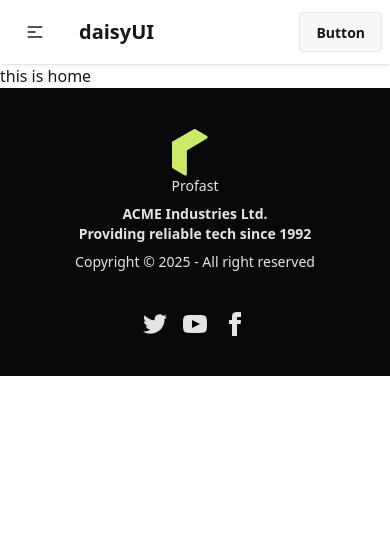
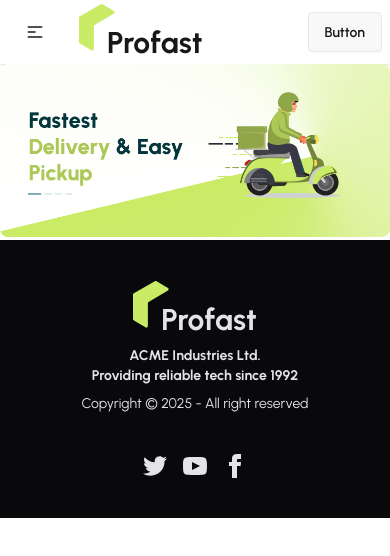
Before and after one commit to FahimSakib270/proFast-Server, a React (Vite) app: page / in a window 390 px wide. Shown: the top 556 px of the page. Built offline with nearby package versions, Linux system fonts and the light colour scheme.

Commit message:
banner using react-responsive-carosuel

```diff
--- a/package.json
+++ b/package.json
@@ -14,6 +14,7 @@
     "daisyui": "^5.0.43",
     "react": "^19.1.0",
     "react-dom": "^19.1.0",
+    "react-responsive-carousel": "^3.2.23",
     "react-router": "^7.6.2",
     "tailwindcss": "^4.1.10"
   },
--- /dev/null
+++ b/src/Pages/Home/Banner/Banner.jsx
@@ -0,0 +1,33 @@
+import React from "react";
+import { Carousel } from "react-responsive-carousel";
+import "react-responsive-carousel/lib/styles/carousel.min.css";
+import bannerImg1 from "../../../assets/banner/banner1.png";
+import bannerImg2 from "../../../assets/banner/banner2.png";
+import bannerImg3 from "../../../assets/banner/banner3.png";
+
+const Banner = () => {
+  return (
+    <div>
+      <Carousel
+        autoPlay={true}
+        infiniteLoop
+        showArrows={false}
+        showStatus={false}
+        showThumbs={false}
+        showIndicators={false}
+      >
+        <div>
+          <img src={bannerImg1} />
+        </div>
+        <div>
+          <img src={bannerImg2} />
+        </div>
+        <div>
+          <img src={bannerImg3} />
+        </div>
+      </Carousel>
+    </div>
+  );
+};
+
+export default Banner;
--- a/src/Pages/Home/Home/Home.jsx
+++ b/src/Pages/Home/Home/Home.jsx
@@ -1,9 +1,10 @@
 import React from "react";
+import Banner from "../Banner/Banner";
 
 const Home = () => {
   return (
     <div>
-      <h1>this is home</h1>
+      <Banner></Banner>
     </div>
   );
 };
--- a/src/Pages/shared/Navbar/Navbar.jsx
+++ b/src/Pages/shared/Navbar/Navbar.jsx
@@ -1,5 +1,6 @@
 import React from "react";
 import { NavLink } from "react-router";
+import ProFastLogo from "../proFastLogo/proFastLogo";
 
 const Navbar = () => {
   const navItems = (
@@ -49,7 +50,9 @@
             {navItems}
           </ul>
         </div>
-        <a className="btn btn-ghost text-xl">daisyUI</a>
+        <a className="btn btn-ghost text-xl">
+          <ProFastLogo></ProFastLogo>
+        </a>
       </div>
       <div className="navbar-center hidden lg:flex">
         <ul className="menu menu-horizontal px-1">{navItems}</ul>
--- a/src/Pages/shared/proFastLogo/ProFastLogo.jsx
+++ b/src/Pages/shared/proFastLogo/ProFastLogo.jsx
@@ -3,9 +3,9 @@
 
 const ProFastLogo = () => {
   return (
-    <div>
-      <img src={logo} alt="" />
-      <p>Profast</p>
+    <div className="flex items-end">
+      <img className="mb-2.5" src={logo} alt="" />
+      <p className="text-3xl font-bold -ml-2">Profast</p>
     </div>
   );
 };
--- a/src/index.css
+++ b/src/index.css
@@ -1,2 +1,11 @@
+@import url("https://fonts.googleapis.com/css2?family=Urbanist:ital,wght@0,100..900;1,100..900&display=swap");
+
 @import "tailwindcss";
 @plugin "daisyui";
+
+.urbanist-fonts {
+  font-family: "Urbanist", sans-serif;
+  font-optical-sizing: auto;
+  font-weight: 400;
+  font-style: normal;
+}
--- a/src/main.jsx
+++ b/src/main.jsx
@@ -6,6 +6,8 @@
 
 createRoot(document.getElementById("root")).render(
   <StrictMode>
-    <RouterProvider router={router}></RouterProvider>
+    <div className="urbanist-fonts max-w-7xl mx-auto ">
+      <RouterProvider router={router}></RouterProvider>
+    </div>
   </StrictMode>
 );
```
Also changed, not shown: 1 other file (tests, documents, lock files or other folders).
